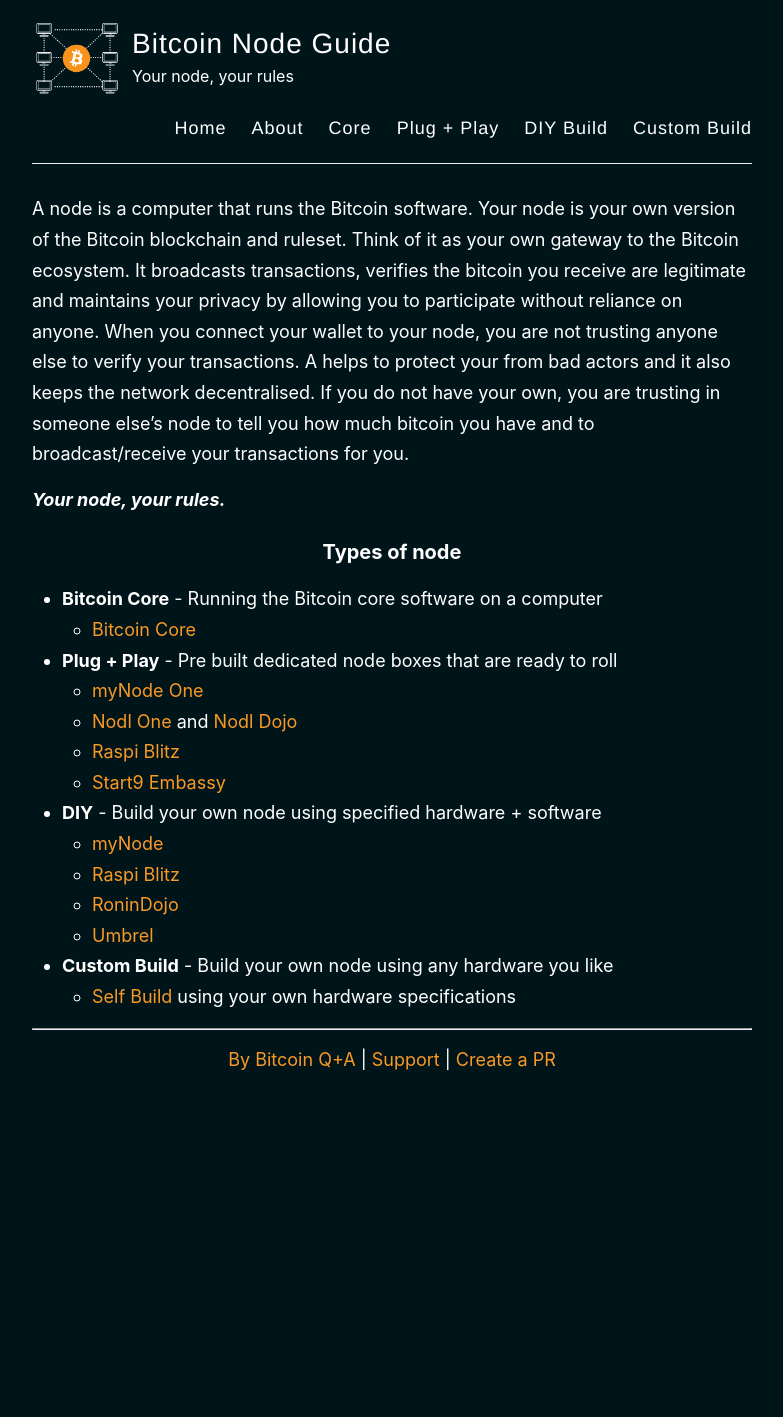
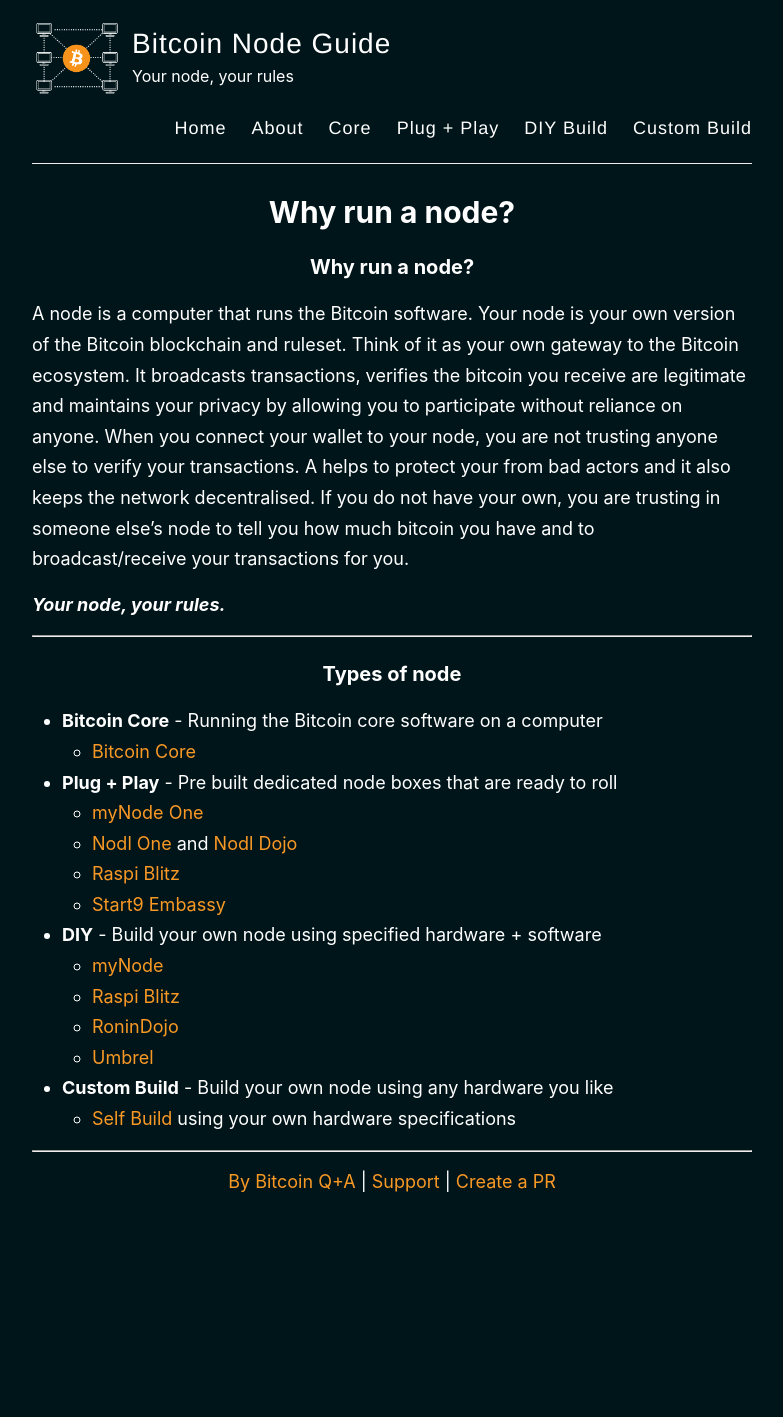
Before and after one commit to BitcoinQnA/node-guide, a Jekyll site: the page built from _pages/home.md, in a window 1280 px wide. Shown: the whole page, without its empty margins (248-1031 px from the left). Built offline with Jekyll 4.4.1, drawn with Linux system fonts in a browser that asks for light colours; our own code applies the rules of GitHub Pages for plain Markdown files; before the commit the page ends 1295 px from its top, so only the background shows below that.

Commit message:
Update home.md

```diff
--- a/_pages/home.md
+++ b/_pages/home.md
@@ -4,9 +4,13 @@
 permalink: /home/
 ---
 
+### Why run a node?
+
 A node is a computer that runs the Bitcoin software. Your node is your own version of the Bitcoin blockchain and ruleset. Think of it as your own gateway to the Bitcoin ecosystem. It broadcasts transactions, verifies the bitcoin you receive are legitimate and maintains your privacy by allowing you to participate without reliance on anyone. When you connect your wallet to your node, you are not trusting anyone else to verify your transactions. A helps to protect your from bad actors and it also keeps the network decentralised. If you do not have your own, you are trusting in someone else's node to tell you how much bitcoin you have and to broadcast/receive your transactions for you.
 
 ***Your node, your rules.***
+
+***
 
 ### Types of node
 
```
